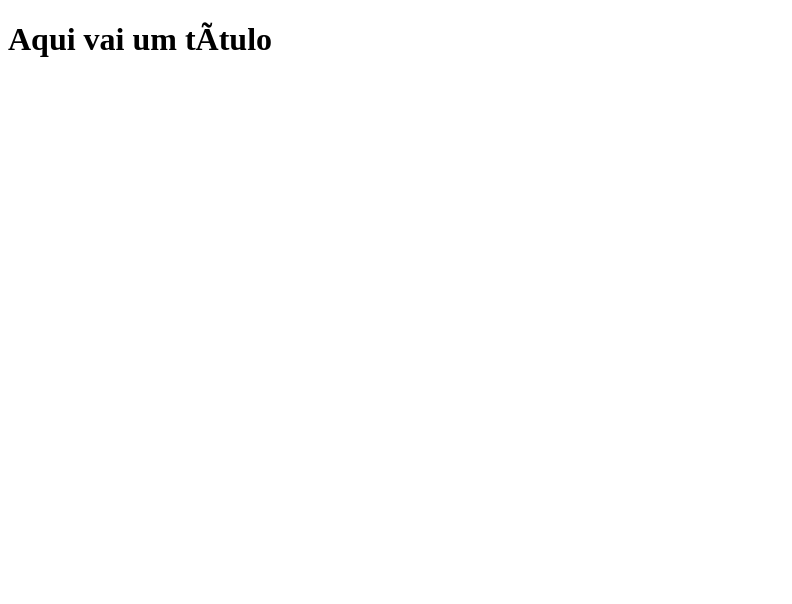
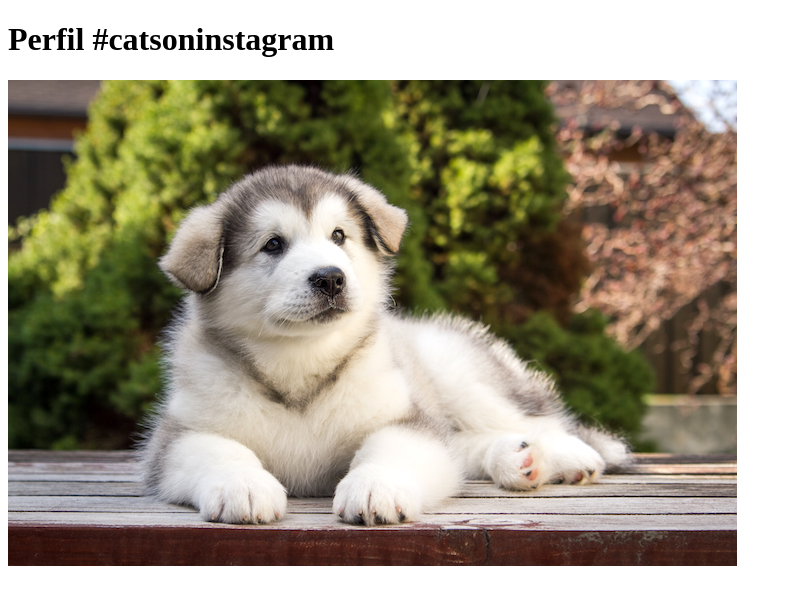
Before and after one commit to gabileitao/ativpratica10, a plain HTML site: page index.html in a window 1280 px wide. Shown: the whole page, without its empty margins (0-792 px from the left). Drawn offline with Linux system fonts and the light colour scheme.

Commit message:
Criação da fanpage/segunda versão

```diff
--- a/index.html
+++ b/index.html
@@ -4,7 +4,7 @@
 
     <head>
 
-        <title>Título da página</title>
+        <title>Fanpage de Gatinhos</title>
 
         <meta charset=“utf-8”>
 
@@ -12,7 +12,8 @@
 
     <body>
 
-        <h1>Aqui vai um título</h1>
+        <h1>Perfil #catsoninstagram</h1>
+        <img src="imagens/puppyphoto.jpg">
 
     </body>
 
```
Also changed, not shown: imagens/puppyphoto.jpg (added).
